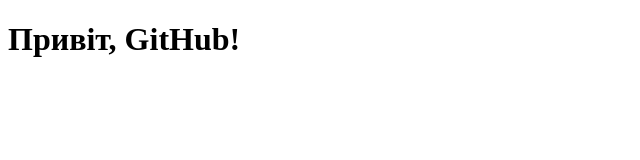
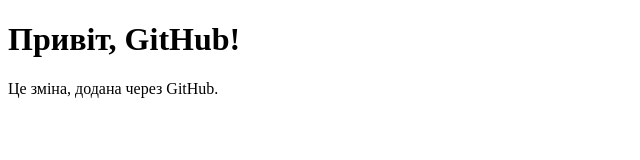
Before and after one commit to tscmelt/LR2, a plain HTML site: page index.html in a window 1280 px wide. Shown: the whole page, without its empty margins (0-640 px from the left). Drawn offline with Linux system fonts and the light colour scheme.

Commit message:
Update index.html

```diff
--- a/index.html
+++ b/index.html
@@ -5,5 +5,6 @@
 </head>
 <body>
     <h1>Привіт, GitHub!</h1>
+    <p>Це зміна, додана через GitHub.</p
 </body>
 </html>
```
